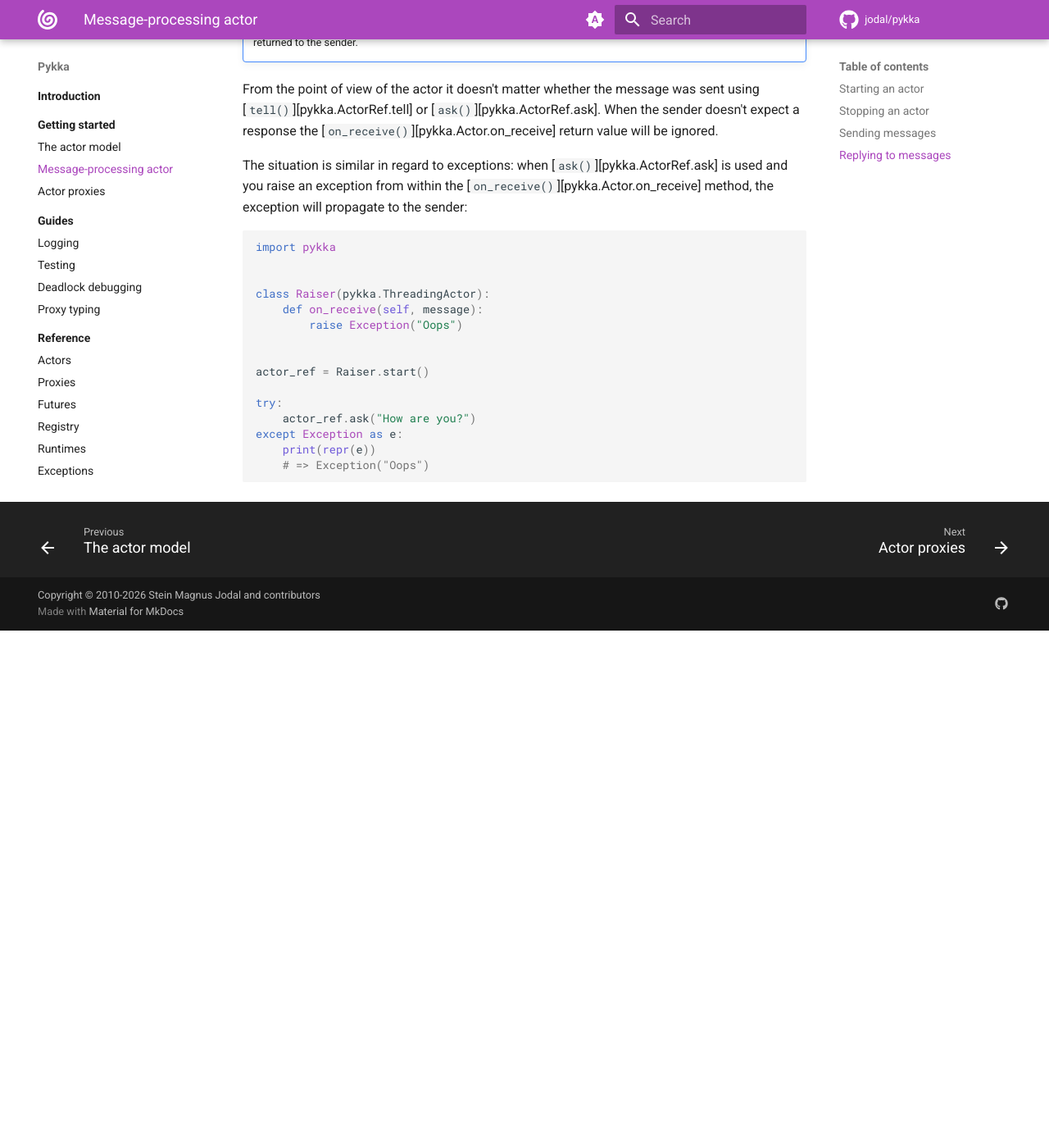
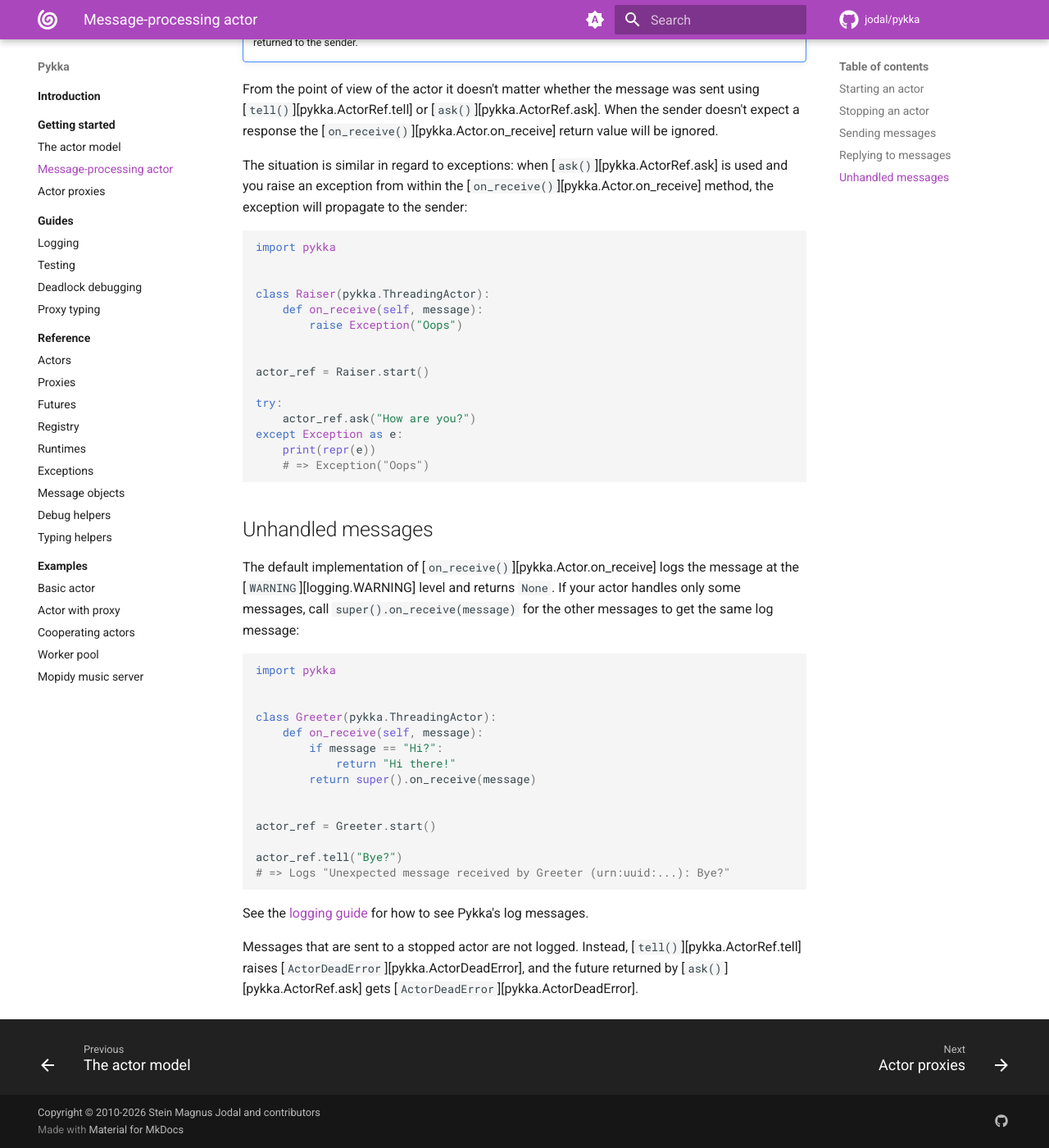
Before and after one commit to jodal/pykka, an MkDocs documentation site: the page built from docs/getting-started/actors.md, in a window 1280 px wide and 1400 px high, scrolled down 2839 px. Shown: the whole window at 82% size. Built offline with MkDocs 1.6.1 and Material for MkDocs 9.7.7, drawn with Linux system fonts in a browser that asks for light colours; comment, search, counter and statistics services are not loaded; before the commit the page ends 3608 px from its top, so only the background shows below that.

Commit message:
docs: Document that unhandled messages are logged

````diff
--- a/docs/getting-started/actors.md
+++ b/docs/getting-started/actors.md
@@ -176,3 +176,37 @@
     print(repr(e))
     # => Exception("Oops")
 ```
+
+## Unhandled messages
+
+The default implementation of [`on_receive()`][pykka.Actor.on_receive]
+logs the message at the [`WARNING`][logging.WARNING] level
+and returns `None`.
+If your actor handles only some messages,
+call `super().on_receive(message)` for the other messages
+to get the same log message:
+
+```py
+import pykka
+
+
+class Greeter(pykka.ThreadingActor):
+    def on_receive(self, message):
+        if message == "Hi?":
+            return "Hi there!"
+        return super().on_receive(message)
+
+
+actor_ref = Greeter.start()
+
+actor_ref.tell("Bye?")
+# => Logs "Unexpected message received by Greeter (urn:uuid:...): Bye?"
+```
+
+See the [logging guide](../guides/logging.md) for how to see Pykka's log messages.
+
+Messages that are sent to a stopped actor are not logged.
+Instead, [`tell()`][pykka.ActorRef.tell] raises
+[`ActorDeadError`][pykka.ActorDeadError],
+and the future returned by [`ask()`][pykka.ActorRef.ask]
+gets [`ActorDeadError`][pykka.ActorDeadError].
--- a/docs/guides/logging.md
+++ b/docs/guides/logging.md
@@ -25,7 +25,8 @@
 
 [`logging.WARNING`][logging.WARNING]
 
--   Unhandled messages and other potential programming errors
+-   [Unhandled messages](../getting-started/actors.md#unhandled-messages)
+    and other potential programming errors
     are logged at this level.
 
 [`logging.INFO`][logging.INFO]
````
Also changed, not shown: 1 other file.
